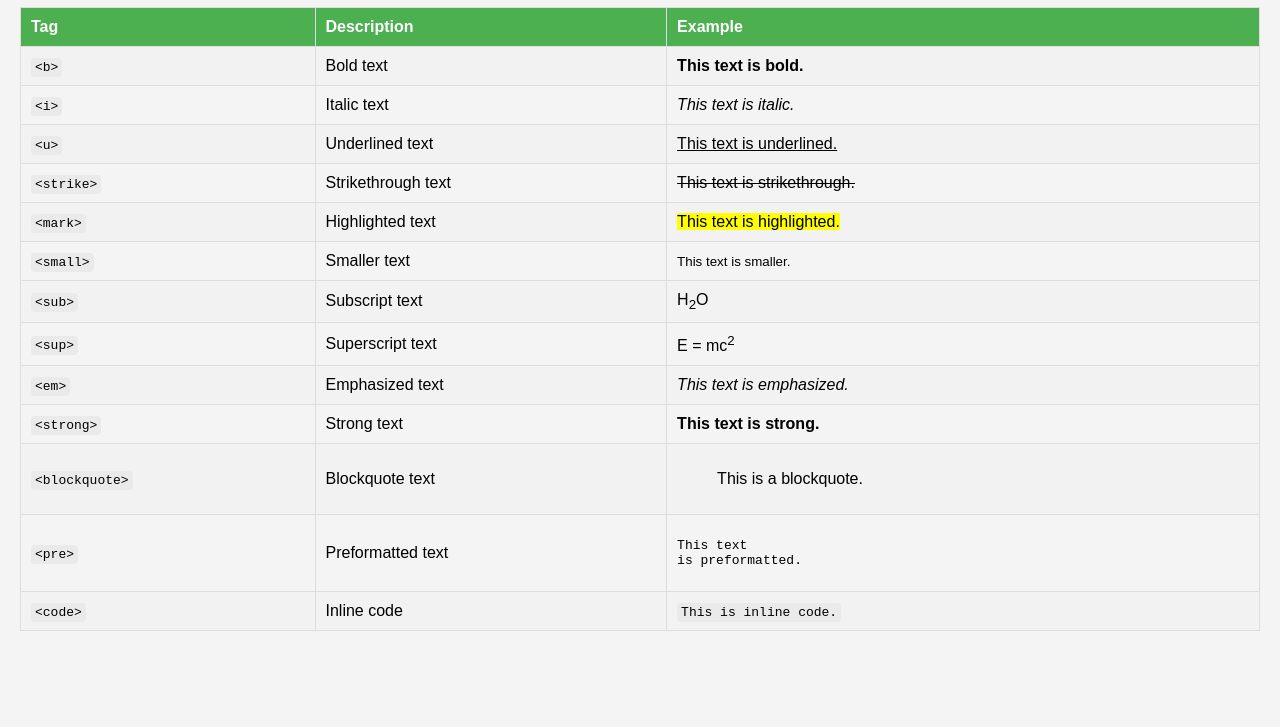
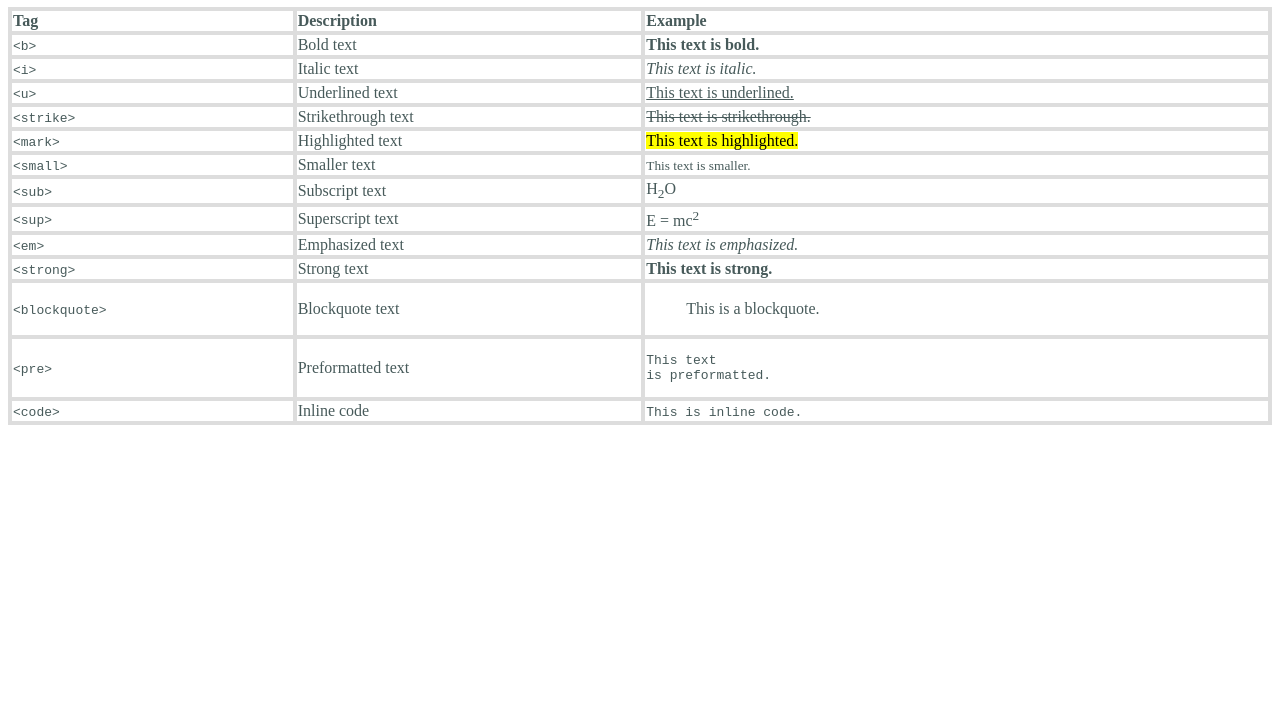
Before and after one commit to K-ShivamZad/WT-Assign, a plain HTML site: page Assign-1/Ques2.html in a window 1280 px wide. Shown: the part 73-800 px from the top of the page. Drawn offline with Linux system fonts and the light colour scheme.

Commit message:
Update Ques2.html

```diff
--- a/Assign-1/Ques2.html
+++ b/Assign-1/Ques2.html
@@ -5,37 +5,18 @@
     <meta name="viewport" content="width=device-width, initial-scale=1.0">
     <title>Text Formatting in HTML</title>
     <style>
-        body {
-            font-family: Arial, sans-serif;
-            margin: 20px;
-            padding: 0;
-            background-color: #f4f4f4;
-        }
+
         table {
             width: 100%;
             border-collapse: collapse;
             margin-top: 20px;
         }
         th, td {
-            border: 1px solid #ddd;
-            padding: 10px;
+            border: 4px solid #ddd;
+            color:#475a5a;
+
             text-align: left;
-        }
-        th {
-            background-color: #4CAF50;
-            color: white;
-        }
-        tr:nth-child(even) {
-            background-color: #f2f2f2;
-        }
-        tr:hover {
-            background-color: #ddd;
-        }
-        code {
-            background-color: #eaeaea;
-            padding: 2px 4px;
-            border-radius: 4px;
-        }
+
     </style>
 </head>
 <body>
```
